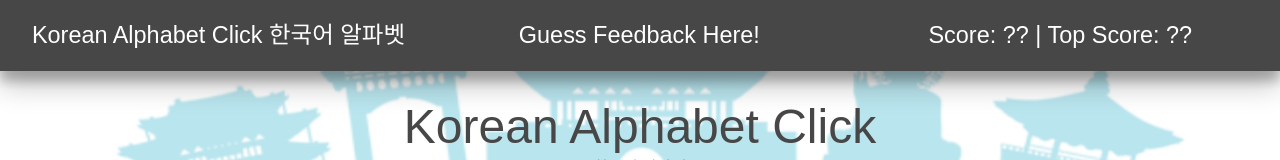
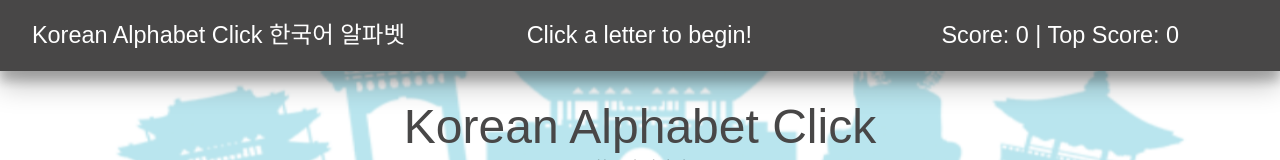
Before and after one commit to sjbmarek/react-1, a React (Create React App) app: page / in a window 1280 px wide. Shown: the top 160 px of the page. Built offline with nearby package versions, Linux system fonts and the light colour scheme.

Commit message:
more work on the functions

```diff
--- a/src/App.js
+++ b/src/App.js
@@ -9,9 +9,20 @@ import "./App.css";
 
 class App extends Component {
   // Setting this.state.friends to the friends json array
+  // state = {
+  //   letters
+  // };
+
   state = {
-    letters
-  };
+    message: "Click a letter to begin!",
+    topScore: 0,
+    currentScore: 0,
+    letters: letters,
+    unselectedletters: letters
+  }
+
+  componentDidMount() {
+  }
 
   removeFriend = id => {
     // Filter this.state.friends for friends with an id not equal to the id being removed
@@ -20,19 +31,30 @@ class App extends Component {
     this.setState({ friends });
   };
 
-  shuffle = function() {
-  var input = this;
+  shuffle = array => {
+      for (let i = array.length - 1; i > 0; i--) {
+          let j = Math.floor(Math.random() * (i + 1));
+          [array[i], array[j]] = [array[j], array[i]];
+      }
+  };
 
-  for (var i = input.length-1; i >=0; i--) {
+  selectLetter = id => {
+  // Find this.state.unselectedletters for letter with an id equal to the id being clicked
+  const findLetter = this.state.unselectedletters.find(item => item.id === id);
+  // Set this.state.unselectedletter equal to the new friends array
+   if(findLetter === undefined) {
 
-      var randomIndex = Math.floor(Math.random()*(i+1));
-      var itemAtIndex = input[randomIndex];
+        // failure to select a new dog
+      this.setState({
+          message: "INCORRECT!",
+          topScore: (this.state.currentScore > this.state.topScore) ? this.state.currentScore : this.state.topScore,
+          currentScore: 0,
+          letters: letters,
+          unselectedletters: letters
+      });
+    }
 
-      input[randomIndex] = input[i];
-      input[i] = itemAtIndex;
-  }
-  return input;
-  };
+ }
 
 
 
@@ -41,14 +63,17 @@ class App extends Component {
   render() {
     return (
       <div>
-     <Navbar></Navbar>
+     <Navbar
+      message={this.state.message}
+      currentScore={this.state.currentScore}
+      topScore={this.state.topScore}
+     />
       <Title></Title>
       <Wrapper >
         {this.state.letters.map(oneletter => (
 
 
           <LetterCard
-            // removeFriend={this.removeFriend}
 
             id={oneletter.id}
             key={oneletter.id}
--- a/src/components/LetterCard/LetterCard.js
+++ b/src/components/LetterCard/LetterCard.js
@@ -3,7 +3,7 @@ import "./LetterCard.css";
 
 const LetterCard = props => (
   <div className="card">
-    <div className="img-container">
+    <div className="img-container"  onClick={props.somefunction}>
       <img alt={props.name} src={props.image} />
     </div>
 
--- a/src/components/Navbar/Navbar.js
+++ b/src/components/Navbar/Navbar.js
@@ -5,8 +5,8 @@ const Navbar = props => (
 	<nav className="navbar p-0">
 		<ul className ="m-0 p-2">
 			<li><a href="/">Korean Alphabet Click 한국어 알파벳</a></li>
-			<li className="">Guess Feedback Here!</li>
-			<li>Score: ?? | Top Score: ??</li>
+			<li className="">{props.message}</li>
+			<li>Score: <span> {props.currentScore} </span> | Top Score: {props.topScore}</li>
 		</ul>
 	</nav>
 	);
```
